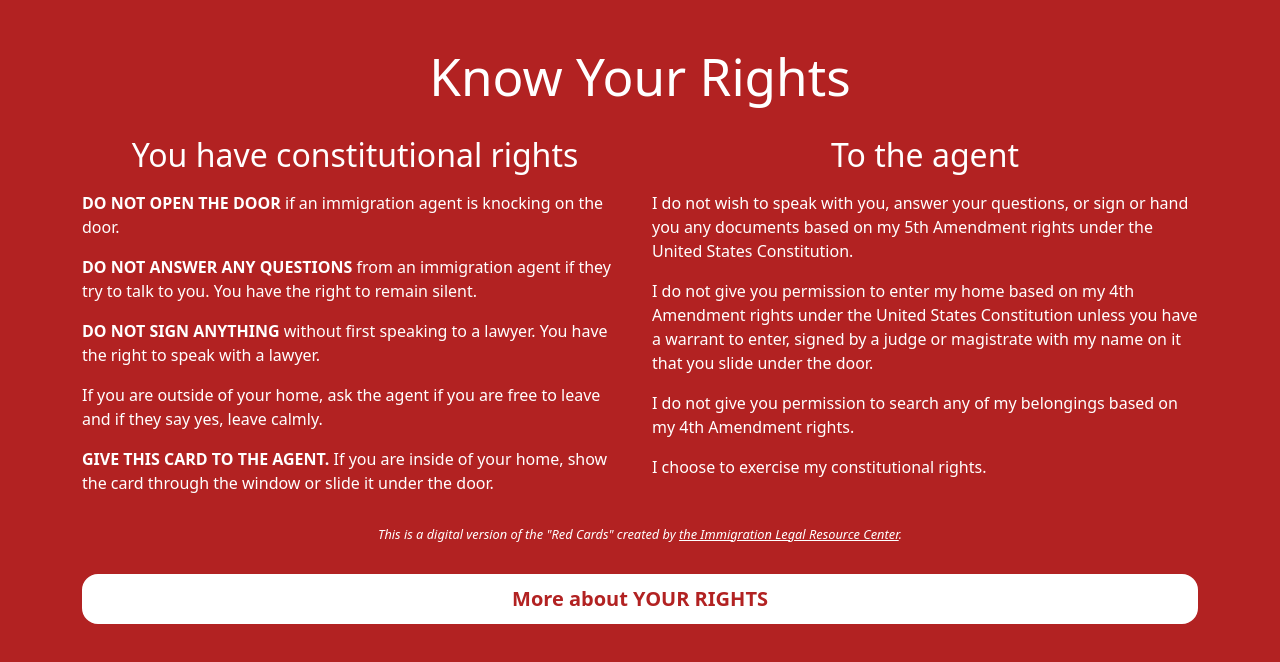
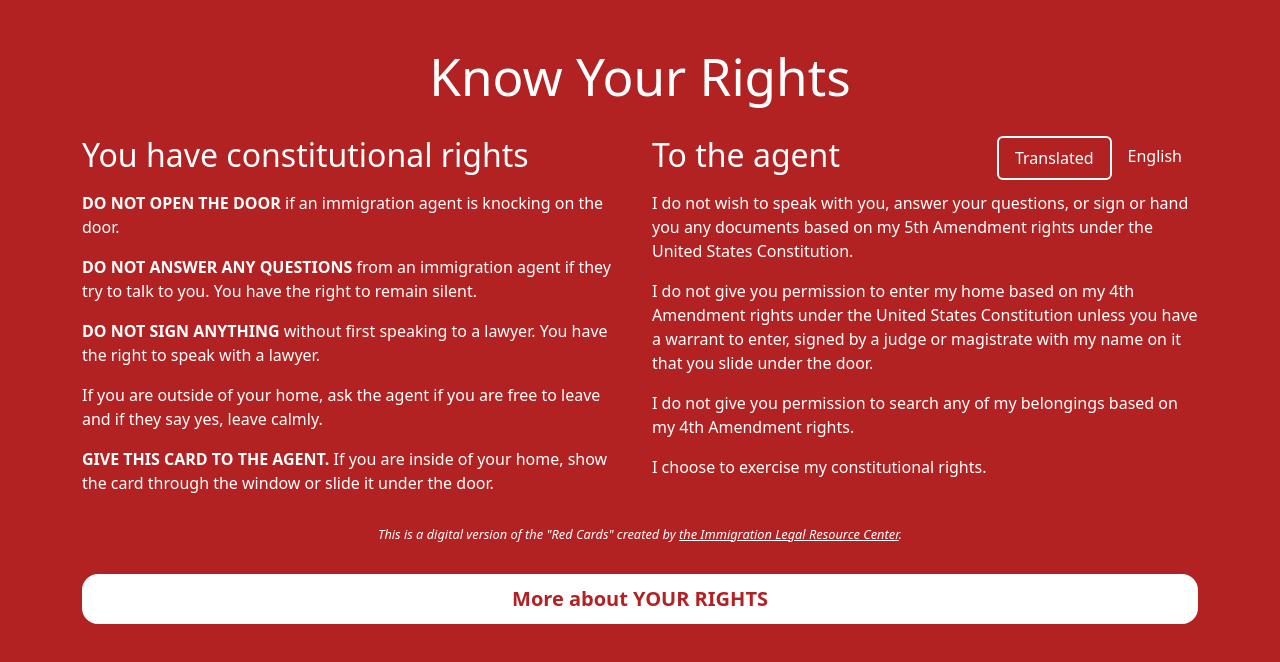
Before and after one commit to AccessiTech/know-your-rights, a React (Vite) app: page / in a window 1280 px wide. Shown: the top 662 px of the page. Built offline with nearby package versions, Linux system fonts and the light colour scheme.

Commit message:
Add english tab to right column content

```diff
--- a/src/App/App.jsx
+++ b/src/App/App.jsx
@@ -1,8 +1,32 @@
 import "./App.scss";
-import { Button, Col, Container, Row } from "react-bootstrap";
+import React from "react";
+import { Button, Col, Container, Nav, Row } from "react-bootstrap";
+import Tabs from "react-bootstrap/Tabs";
+import Tab from "react-bootstrap/Tab";
 import Translate from "../Components/Translate";
 
 function App() {
+  const leftColContent = (
+    <>
+      <p>
+        I do not wish to speak with you, answer your questions, or sign or hand
+        you any documents based on my 5th Amendment rights under the United
+        States Constitution.
+      </p>
+      <p>
+        I do not give you permission to enter my home based on my 4th Amendment
+        rights under the United States Constitution unless you have a warrant to
+        enter, signed by a judge or magistrate with my name on it that you slide
+        under the door.
+      </p>
+      <p>
+        I do not give you permission to search any of my belongings based on my
+        4th Amendment rights.
+      </p>
+      <p>I choose to exercise my constitutional rights.</p>
+    </>
+  );
+
   return (
     <Container>
       <header>
@@ -42,23 +66,39 @@ function App() {
             </p>
           </Col>
           <Col md={6}>
-            <h2>To the agent</h2>
-            <p>
-              I do not wish to speak with you, answer your questions, or sign or
-              hand you any documents based on my 5th Amendment rights under the
-              United States Constitution.
-            </p>
-            <p>
-              I do not give you permission to enter my home based on my 4th
-              Amendment rights under the United States Constitution unless you
-              have a warrant to enter, signed by a judge or magistrate with my
-              name on it that you slide under the door.
-            </p>
-            <p>
-              I do not give you permission to search any of my belongings based
-              on my 4th Amendment rights.
-            </p>
-            <p>I choose to exercise my constitutional rights.</p>
+            <Tab.Container defaultActiveKey="translated" id="language-tabs">
+              <Row>
+                <Col>
+                  <h2>To the agent</h2>
+                </Col>
+                <Col style={{ width: '100%'}}>
+                  <Nav variant="pills" className="justify-content-end">
+                    <Nav.Item>
+                      <Nav.Link eventKey="translated">Translated</Nav.Link>
+                    </Nav.Item>
+                    <Nav.Item>
+                      <Nav.Link eventKey="english">English</Nav.Link>
+                    </Nav.Item>
+                  </Nav>
+                </Col>
+              </Row>
+              <Row>
+                <Col>
+                  <Tab.Content>
+                    <Tab.Pane eventKey="translated" title="Translated">
+                      {leftColContent}
+                    </Tab.Pane>
+                    <Tab.Pane
+                      eventKey="english"
+                      title="English"
+                      className="skiptranslate"
+                    >
+                      {leftColContent}
+                    </Tab.Pane>
+                  </Tab.Content>
+                </Col>
+              </Row>
+            </Tab.Container>
           </Col>
         </Row>
       </main>
--- a/src/App/App.scss
+++ b/src/App/App.scss
@@ -1,14 +1,15 @@
 h1 {
   margin: 2rem 0 1rem !important;
-}
-
-h1, h2, .lead {
   text-align: center;
 }
 
 .lead {
   font-size: 1.5rem;
   margin-bottom: 2rem;
+}
+
+.nav-pills .nav-link.active, .nav-pills .show > .nav-link {
+  border: 2px solid $primary;
 }
 
 footer {
--- a/src/Components/Translate.jsx
+++ b/src/Components/Translate.jsx
@@ -1,4 +1,4 @@
-import { useEffect } from "react";
+import React, { useEffect } from "react";
 import { Row, Col } from "react-bootstrap";
 import "./Translate.scss";
 
--- a/src/scss/variables.scss
+++ b/src/scss/variables.scss
@@ -8,3 +8,6 @@ $link-focus-color: $primary;
 
 $headings-margin-bottom: 1rem;
 $btn-border-width: 2px;
+$nav-tabs-link-active-color: $primary;
+$nav-pills-link-active-color: $primary;
+$nav-pills-link-active-bg: $body-bg;
```
